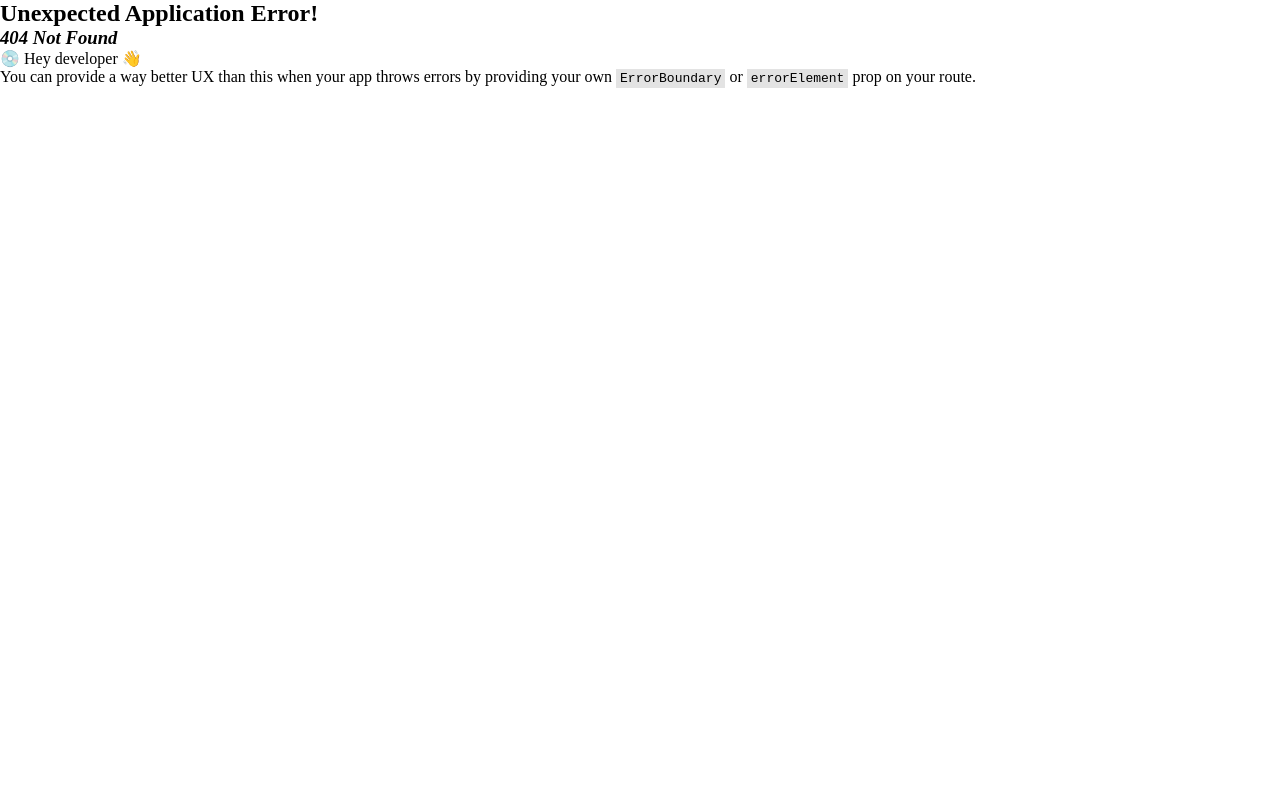
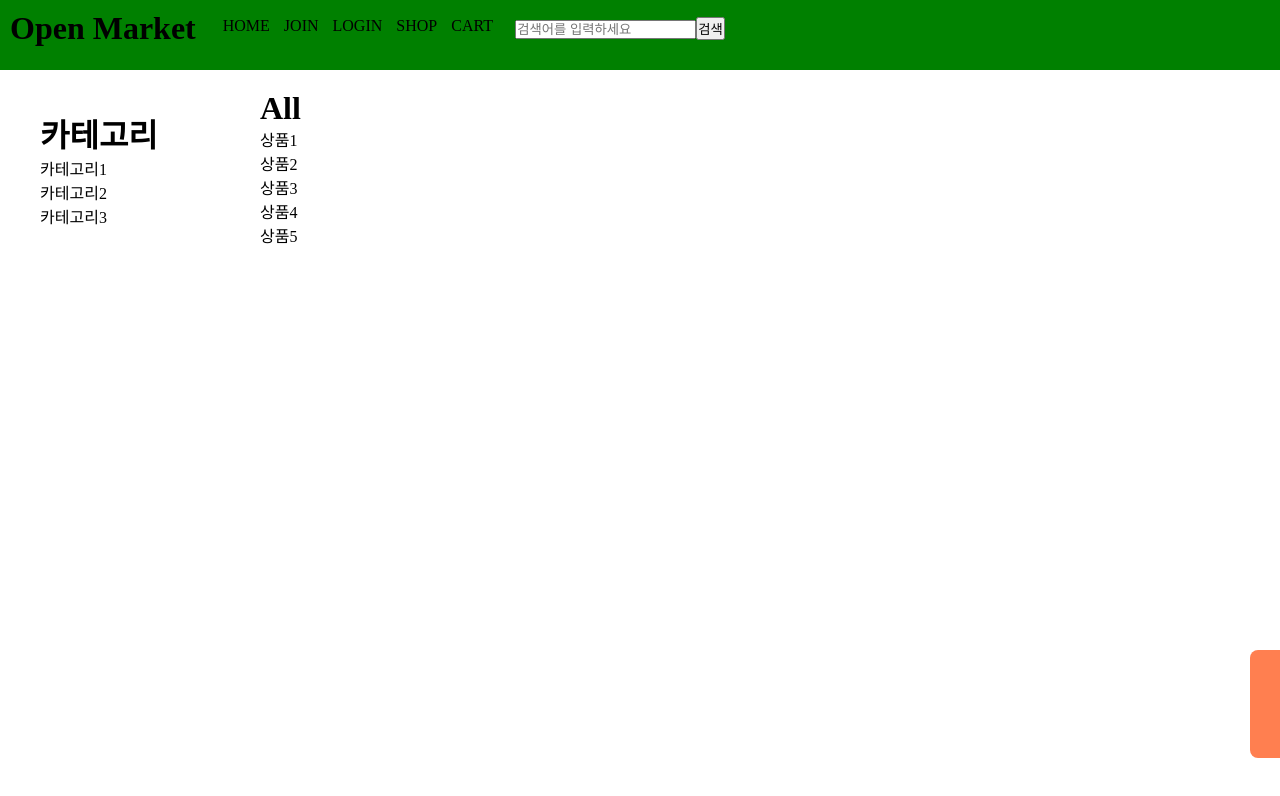
Before and after one commit to 2gechan/portfolio, a React (Create React App) app in the folder open_market/open_market_ui/: page /product in a window 1280 px wide. Before the commit this address had no page. Shown: the top 796 px of the page. Built offline with nearby package versions, Linux system fonts and the light colour scheme.

Commit message:
상품등록 구현중

```diff
--- a/open_market/open_market_ui/src/App.js
+++ b/open_market/open_market_ui/src/App.js
@@ -4,6 +4,7 @@ import Header from "./comps/Header";
 import "./css/App.css";
 import "./css/Header.css";
 import "./css/Users.css";
+import "./css/Product.css";
 
 function App() {
   return (
--- a/open_market/open_market_ui/src/comps/Header.jsx
+++ b/open_market/open_market_ui/src/comps/Header.jsx
@@ -1,4 +1,4 @@
-import { useEffect, useState } from "react";
+import { useState } from "react";
 import { NavLink } from "react-router-dom";
 import { useDispatch, useSelector } from "react-redux";
 import { logout } from "../redux/UserSlice";
@@ -8,6 +8,10 @@ const Header = () => {
 
   const loginUser = useSelector((state) => state.user.user);
   const dispatch = useDispatch();
+
+  // useEffect(() => {
+  //   console.log(loginUser);
+  // }, [loginUser]);
 
   const cartMouseOver = () => {
     setVisible(true);
@@ -25,17 +29,16 @@ const Header = () => {
   const logoutEvent = () => {
     loginSessionRmv();
     dispatch(logout());
-    console.log(loginUser.u_id);
   };
 
-  useEffect(() => {
-    const userInfoUpdate = () => {
-      console.log("로그인 아이디 : ", loginUser.u_id);
-      console.log("로그인 비밀번호 : ", loginUser.u_password);
-      console.log("로그인 이름   : ", loginUser.u_name);
-    };
-    userInfoUpdate();
-  }, [loginUser]);
+  // useEffect(() => {
+  //   const userInfoUpdate = () => {
+  //     console.log("로그인 아이디 : ", loginUser.u_id);
+  //     console.log("로그인 비밀번호 : ", loginUser.u_password);
+  //     console.log("로그인 이름   : ", loginUser.u_name);
+  //   };
+  //   userInfoUpdate();
+  // }, [loginUser]);
 
   return (
     <>
@@ -46,16 +49,13 @@ const Header = () => {
         <NavLink to="/">
           <li>HOME</li>
         </NavLink>
-        {loginUser.u_id ? (
+        {loginUser ? (
           <>
             <NavLink onClick={logoutEvent}>
               <li>LOGOUT</li>
             </NavLink>
             <NavLink to="/mypage">
               <li>MYPAGE</li>
-            </NavLink>
-            <NavLink to="/test">
-              <li>{loginUser.u_nickname}</li>
             </NavLink>
           </>
         ) : (
@@ -68,6 +68,9 @@ const Header = () => {
             </NavLink>
           </>
         )}
+        <NavLink to="/product">
+          <li>SHOP</li>
+        </NavLink>
         <NavLink
           className="cart"
           onMouseOver={cartMouseOver}
--- /dev/null
+++ b/open_market/open_market_ui/src/comps/product/ProductListPage.jsx
@@ -0,0 +1,26 @@
+const ProductListPage = () => {
+  return (
+    <div className="product_wrapper">
+      <div className="product_category">
+        <h1>카테고리</h1>
+        <span>카테고리1</span>
+        <span>카테고리2</span>
+        <span>카테고리3</span>
+      </div>
+      <div className="product_main">
+        <h1>All</h1>
+        <div className="product_list">
+          <div>상품1</div>
+          <div>상품2</div>
+          <div>상품3</div>
+          <div>상품4</div>
+          <div>상품5</div>
+        </div>
+      </div>
+
+      <button className="product_upload">상품 등록</button>
+    </div>
+  );
+};
+
+export default ProductListPage;
--- /dev/null
+++ b/open_market/open_market_ui/src/css/Product.css
@@ -0,0 +1,34 @@
+div.product_wrapper {
+  width: 100%;
+  height: 100%;
+  display: flex;
+  padding: 20px;
+}
+
+div.product_category {
+  width: 200px;
+  margin: 20px;
+  display: flex;
+  flex-direction: column;
+}
+
+div.product_list {
+  display: flex;
+  flex-direction: column;
+}
+
+button.product_upload {
+  position: fixed;
+  top: 650px;
+  left: 1250px;
+  padding: 16px 40px;
+  font-style: oblique;
+  cursor: pointer;
+  border-radius: 8px;
+  border: none;
+  background-color: coral;
+}
+
+button.product_upload:hover {
+  background-color: rgb(244, 170, 118);
+}
--- a/open_market/open_market_ui/src/redux/UserSlice.jsx
+++ b/open_market/open_market_ui/src/redux/UserSlice.jsx
@@ -12,7 +12,9 @@ const stateReset = {
 };
 export const UserSlice = createSlice({
   name: "user",
-  initialState: stateReset.user,
+  initialState: {
+    stateReset,
+  },
 
   reducers: {
     login: (state, action) => {
--- a/open_market/open_market_ui/src/router/MainRouter.jsx
+++ b/open_market/open_market_ui/src/router/MainRouter.jsx
@@ -4,7 +4,7 @@ import ShopMain from "../comps/ShopMain";
 import UserJoin from "../comps/users/UserJoin";
 import UserLogin from "../comps/users/UserLogin";
 import MyPage from "../comps/users/MyPage";
-import TestPage from "../comps/TestPage";
+import ProductListPage from "../comps/product/ProductListPage";
 
 const MainRouter = () => {
   const router = createBrowserRouter([
@@ -16,7 +16,7 @@ const MainRouter = () => {
         { path: "/join", element: <UserJoin /> },
         { path: "login", element: <UserLogin /> },
         { path: "/mypage", element: <MyPage /> },
-        { path: "/test", element: <TestPage /> },
+        { path: "/product", element: <ProductListPage /> },
       ],
     },
   ]);
```
Also changed, not shown: 1 other file (tests, documents, lock files or other folders).
